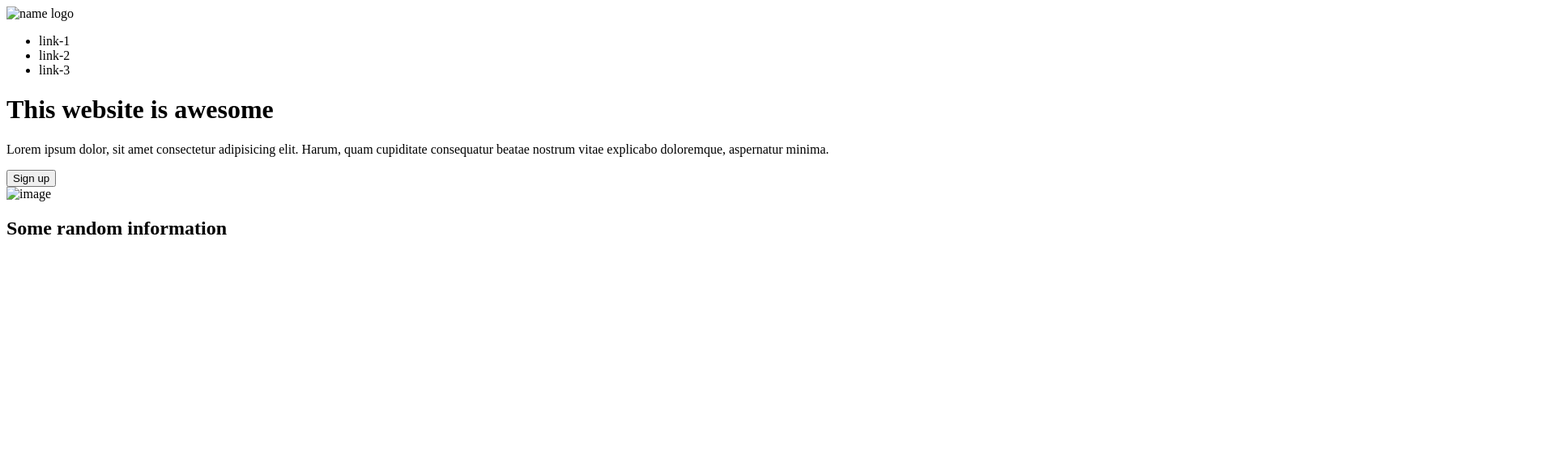
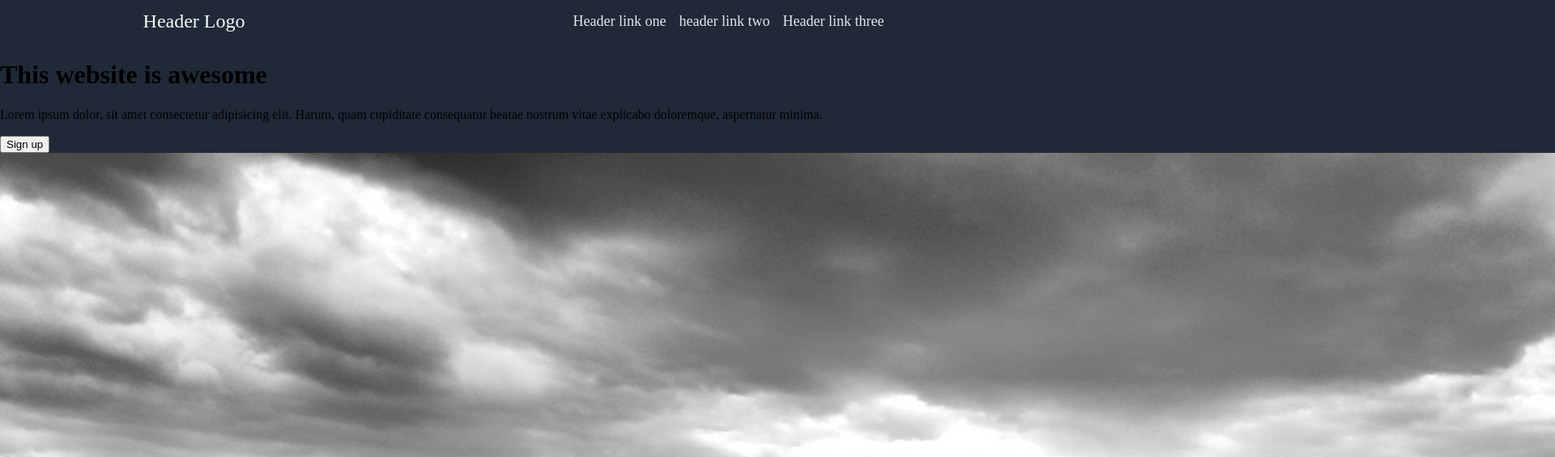
Before and after one commit to Yoni-Mo/landing-page, a plain HTML site: page index.html in a window 1280 px wide. Shown: the top 565 px of the page at 81% size, 1920 px wide, since content can reach past the window. Drawn offline with Linux system fonts and the light colour scheme.

Commit message:
Added style to the navbar

```diff
--- a/index.html
+++ b/index.html
@@ -9,11 +9,11 @@
   <body>
     <header class="header">
       <nav class="navbar">
-        <img src="#" alt="name logo" />
+        <a href="#" class="logo">Header Logo</a>
         <ul>
-          <li><a href="#"></a>link-1</li>
-          <li><a href="#"></a>link-2</li>
-          <li><a href="#"></a>link-3</li>
+          <li><a href="#">Header link one</a></li>
+          <li><a href="#">header link two</a></li>
+          <li><a href="#">Header link three</a></li>
         </ul>
       </nav>
       <div class="hero">
@@ -26,13 +26,34 @@
         <a href="#" class="btn-1"><button>Sign up</button></a>
       </div>
       <div class="hero-image">
-        <img src="#" alt="image" />
+        <img src="/images/image.jpg" alt="lake and mountains" />
       </div>
     </header>
+
     <main class="container">
       <section class="section-1">
         <h2 class="secondary-heading">Some random information</h2>
+        <div></div>
+        <div></div>
+        <div></div>
+        <div></div>
+      </section>
+      <section class="section-2">
+        <p>
+          This is a inspiring quote or a testimonial from a customer. Maybe its
+          just filling up some space or maybe people will actually read it. Who
+          knows? All i know that it looks nice.
+        </p>
+        <h3>-Thor, Thunder Bolt</h3>
+      </section>
+      <section class="section-2">
+        <h3>Call to action! Its time!</h3>
+        <p>sign up for our product by clicking that button right over there!</p>
+        <button>sign up</button>
       </section>
     </main>
+    <footer>
+      <p>Copyright &copy; The Odin Project 2023</p>
+    </footer>
   </body>
 </html>
--- a/style.css
+++ b/style.css
@@ -0,0 +1,41 @@
+* {
+  box-sizing: border-box;
+}
+
+html,
+body {
+  width: 100%;
+  height: 100vh;
+  margin: 0 auto;
+  padding: 0;
+  background-color: #1f2937;
+}
+
+/* Hero section */
+
+/* .hero {
+  background-color: #1f2937;
+} */
+
+.navbar {
+  display: flex;
+  justify-content: space-around;
+  align-items: center;
+}
+
+ul,
+li {
+  list-style: none;
+  display: inline;
+}
+a {
+  text-decoration: none;
+  color: #e5e7eb;
+  font-size: 18px;
+  padding-right: 12px;
+}
+.logo {
+  color: #f9faf8;
+  font-size: 24px;
+  text-decoration: none;
+}
```
Also changed, not shown: images/image.jpg (added).
